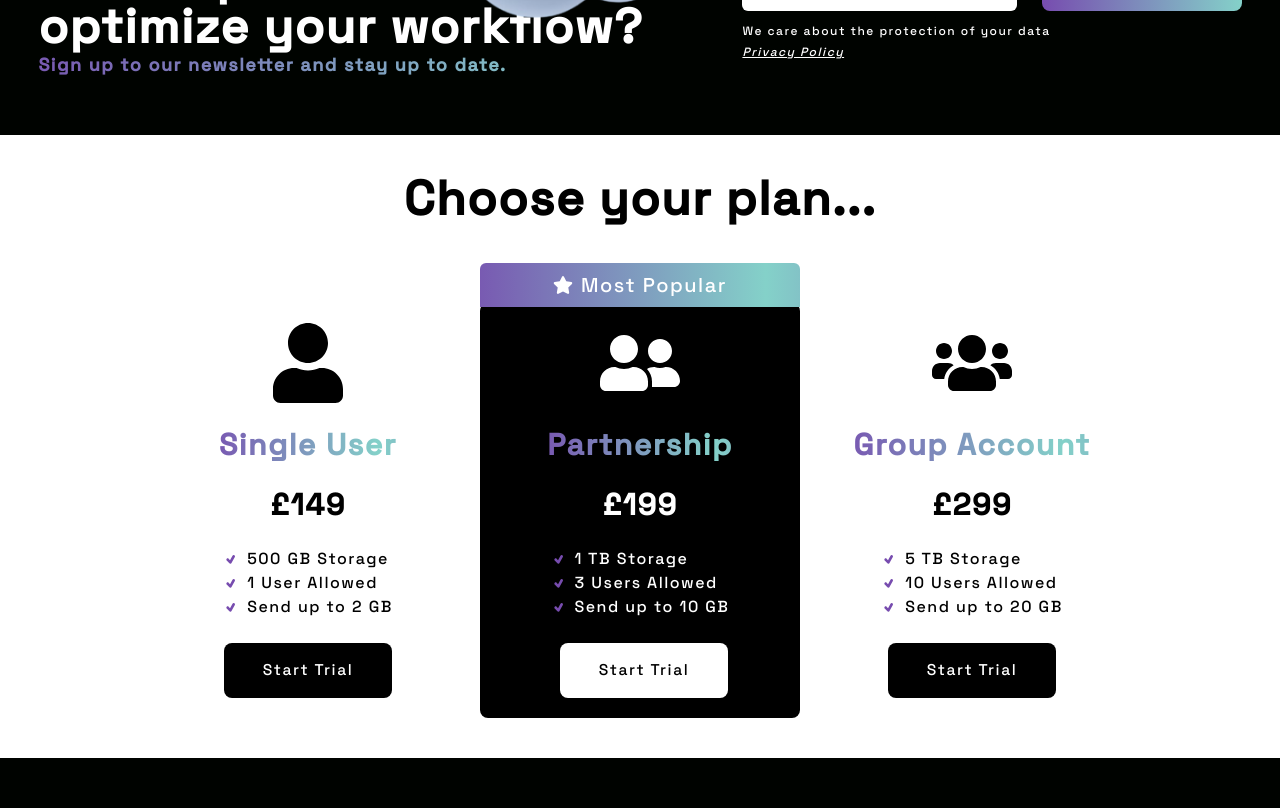
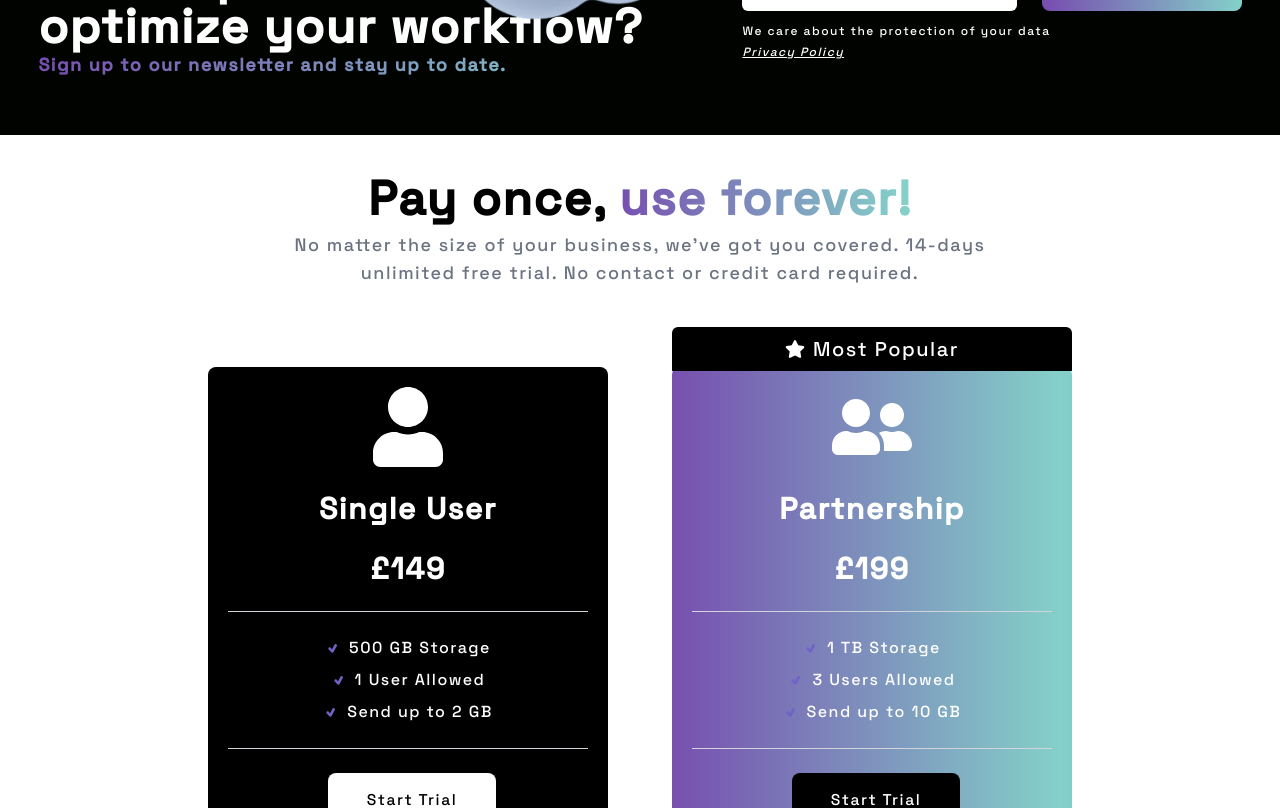
Before and after one commit to Exiturn/react-data-analytics, a React (Vite) app: page / in a window 1280 px wide. Shown: the part 1220-2028 px from the top of the page. Before the commit the page ends 1978 px from the top, so only its background shows below. Built offline with nearby package versions, Linux system fonts and the light colour scheme.

Commit message:
Finished Pricing Component
-Finished the component along with creating modulated styling classes for them. I may revisit this section to add some more flourish with framer-motion or three.js.

```diff
--- /dev/null
+++ b/src/components/Footer.tsx
@@ -0,0 +1,9 @@
+import React from 'react'
+
+const Footer: React.FC = () => {
+  return (
+    <div>Footer</div>
+  )
+}
+
+export default Footer
--- a/src/components/Pricing.tsx
+++ b/src/components/Pricing.tsx
@@ -2,7 +2,6 @@ import React from 'react'
 
 import { FaStar, FaUser, FaUsers, FaUserFriends } from "react-icons/fa";
 import { TiTick } from "react-icons/ti";
-import backgroundGradient from '../assets/blurry-gradient-haikei.svg';
 import styles from '../styles';
 
 const Pricing: React.FC = () => {
@@ -44,41 +43,37 @@ const Pricing: React.FC = () => {
     ]
 
     return (
-        <div className='flex flex-col items-center justify-center mx-auto max-w-[100vw] h-full px-4 text-black bg-white'>
-            <h1 className='md:text-5xl text-4xl font-bold my-6 md:my-10 text-black'>Choose your plan...</h1>
-            <div className='flex lg:flex-wrap lg:flex-row flex-col gap-3 my-6 md:my-10 w-full justify-center'>
+        <div className={`${styles.pricingSection}`}>
+            <h1 className={`${styles.pricingHeader}`}>Pay once, <span className='purple-text-gradient'>use forever!</span> </h1>
+            <p className={`${styles.pricingParagraph}`}>No matter the size of your business, we've got you covered. 14-days unlimited free trial. No contact or credit card required.</p>
+            <div className={`${styles.pricingContainer}`}>
                 {cardInfo.map((item, index) => (
-                    <div key={item.id} className={`flex flex-col justify-between items-center gap-6 w-full lg:w-[20rem] min-h-full p-5 my-3 lg:my-0
-                     ${index === 1 ? 'text-white bg-black' : 'text-black'} rounded-lg relative`}>
-                        {/* <div className={`${index === 1 ? 'absolute top-[4vw] right-[4vw] sm:top-[1vh] sm:right-[1vw] lg:top-[1vh] lg:right-[1vw] xl:right-[0.5vw] 2xl:top-[0.75vh] 2xl:right-[0.5vw] bg-white text-black p-3 lg:p-2 rounded-md flex flex-row items-center justify-between gap-3 lg:gap-2' : 'hidden'}`}>
-                            <FaStar color="#774caf" />
-                            <p className='hidden sm:block lg:hidden'>Most Popular</p>
-                            <p className='tracking-wider hidden lg:block'>Popular</p>
-                        </div> */}
-                        <div className={`${index === 1 ? 'flex flex-row justify-center items-center gap-2 min-w-full max-h-[100px] p-2 rounded-tr-md rounded-tl-md purple-gradient absolute top-[-5vh]' : 'hidden'}`}>
+                    <div key={item.id} className={`${styles.pricingCard}
+                    ${index === 1 ? 'text-white purple-gradient' : 'text-white bg-black bg-clip-border'}`}>
+                        <div className={`${index === 1 ? `${styles.pricingPopular}` : 'hidden'}`}>
                             <FaStar color="white" size={20}/>
-                            <p className='text-white font-base text-base md:text-xl'>Most Popular</p>
+                            <p>Most Popular</p>
                         </div>
 
                         {item.image}
-                        <p className='text-3xl font-bold purple-text-gradient'>{item.id}</p>
+                        <p className='text-3xl font-bold'>{item.id}</p>
                         <h1 className='text-3xl font-semibold'>{item.price}</h1>
-                        <div className='text-center'>
-                            <div className='flex flex-row justify-start items-center gap-x-2'>
-                                <TiTick color='#774caf' />
-                                <p>{item.storage}</p>
-                            </div>
-                            <div className='flex flex-row justify-start items-center gap-x-2'>
-                                <TiTick color='#774caf' />
-                                <p>{item.users}</p>
-                            </div>
-                            <div className='flex flex-row justify-start items-center gap-x-2'>
-                                <TiTick color='#774caf' />
-                                <p>{item.send}</p>
-                            </div>
-                        </div>
-                        <button className={`${index === 1 ? styles.primaryButton : 'hidden'}`}>Start Trial</button>
-                        <button className={`${index !== 1 ? styles.secondaryButton : 'hidden'}`}>Start Trial</button>
+                        <ul className={`${styles.pricingList}`}>
+                            <li className='flex flex-row justify-center items-center gap-x-2 w-full'>
+                                <TiTick color='#7063c5' />
+                                <p className='text-start'>{item.storage}</p>
+                            </li>
+                            <li className='flex flex-row justify-center items-center gap-x-2 my-2 w-full'>
+                                <TiTick color='#7063c5' />
+                                <p className='text-start'>{item.users}</p>
+                            </li>
+                            <li className='flex flex-row justify-start items-center gap-x-2'>
+                                <TiTick color='#7063c5' />
+                                <p className='text-start'>{item.send}</p>
+                            </li>
+                        </ul>
+                        <button className={`${index === 1 ? styles.tertiaryButton : 'hidden'}`}>Start Trial</button>
+                        <button className={`${index !== 1 ? styles.primaryButton : 'hidden'}`}>Start Trial</button>
                     </div>
                 ))}
             </div>
--- a/src/index.css
+++ b/src/index.css
@@ -20,6 +20,19 @@
   margin: 0;
   scroll-behavior: smooth;
 }
+
+@keyframes borderAnimation {
+  0% {
+    background-position: 0% 50%;
+  }
+  50% {
+    background-position: 100% 50%;
+  }
+  100% {
+    background-position: 0% 50%;
+  }
+}
+
 
 body {
   background-color: #000300;
@@ -44,7 +57,6 @@ body {
   background: linear-gradient(90deg, #774caf 0%, #84d1c9 50%, #774caf 100%);
   background-size: 200%;
   white-space: nowrap;
-  font-size: 3rem;
 }
 
 .purple-gradient-black {
@@ -52,12 +64,4 @@ body {
   background: linear-gradient(70deg, #774caf 0%, #7063c5 50%, #774caf 100%);
   background-size: 200%;
   white-space: nowrap;
-  font-size: 3rem;
 }
-
-.icon-gradient {
-  background: 'linear-gradient(45deg, #ff00ff, #00ffff)';
-  display: 'inline-block';
-  padding: '10px';
-  border-radius: '50%'
-}
--- a/src/styles.js
+++ b/src/styles.js
@@ -10,6 +10,10 @@ const styles = {
 
     secondaryButton:
     "w-[10.5rem] py-[1rem] px-[1.5rem] cursor-pointer bg-black text-white tracking-widest rounded-lg font-medium text-[0.975rem] hover:text-black hover:bg-gradient-to-r from-[#774caf] to-[#84d1c9] transition duration-500",
+
+    tertiaryButton:
+    "w-[10.5rem] py-[1rem] px-[1.5rem] cursor-pointer bg-black tracking-widest rounded-lg ml-2 font-medium text-[0.975rem] text-center hover:text-black hover:bg-white transition duration-500",
+
     /**
      * * NAVBAR STYLES 84d1c9 c9befa
      */
@@ -49,7 +53,7 @@ const styles = {
     "md:text-lg text-xs font-bond text-gray-400 w-[75%] lg:w-full place-self-center",
 
     /**
-     * ANALYTICS STYLES
+     * * ANALYTICS STYLES
      */
 
     analyticsSection:
@@ -80,7 +84,7 @@ const styles = {
     "absolute left-[30vw] md:left-[30vw] md:top-[5vh] lg:left-[25vw] xl:left-[25vw] 2xl:left-[30vw]",
 
     /**
-     * NEWSLETTER STYLES
+     * * NEWSLETTER STYLES
      */
 
     newsletterContainer:
@@ -101,6 +105,30 @@ const styles = {
     newsletterPolicy:
     "w-auto inline-block text-xs underline cursor-pointer italic hover:text-[#c9befa] transition-colors duration-300",
 
+    /**
+     * * PRICING STYLES
+     */
+
+    pricingSection:
+    'flex flex-col items-center justify-center mx-auto max-w-[100vw] h-full px-4 text-black bg-white',
+
+    pricingHeader:
+    'md:text-5xl text-4xl font-bold mt-6 md:mt-10 text-black',
+
+    pricingParagraph:
+    'mb-6 md:mb-10 mt-2 md:text-lg text-xs font-bond text-gray-500 place-self-center text-start md:text-center max-w-full lg:max-w-[60vw]',
+
+    pricingContainer:
+    'flex lg:flex-wrap lg:flex-row flex-col gap-16 my-6 md:my-10 w-full justify-center',
+
+    pricingCard:
+    'flex flex-col justify-between items-center gap-6 w-full lg:w-[25rem] min-h-full p-5 my-3 lg:my-0 rounded-lg relative',
+
+    pricingPopular:
+    'flex flex-row justify-center items-center gap-2 min-w-full max-h-[100px] p-2 rounded-tr-md rounded-tl-md bg-black absolute top-[-5vh] text-white font-base text-base md:text-xl',
+
+    pricingList:
+    'border-y-[1px] border-gray-300 py-6 w-full flex flex-col items-center',
 };
 
 export default styles;
```
Also changed, not shown: src/assets/blurry-gradient-haikei.svg.
